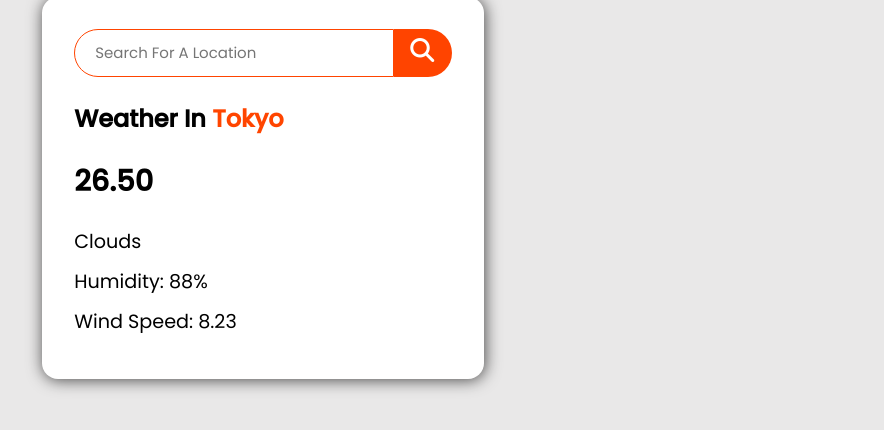
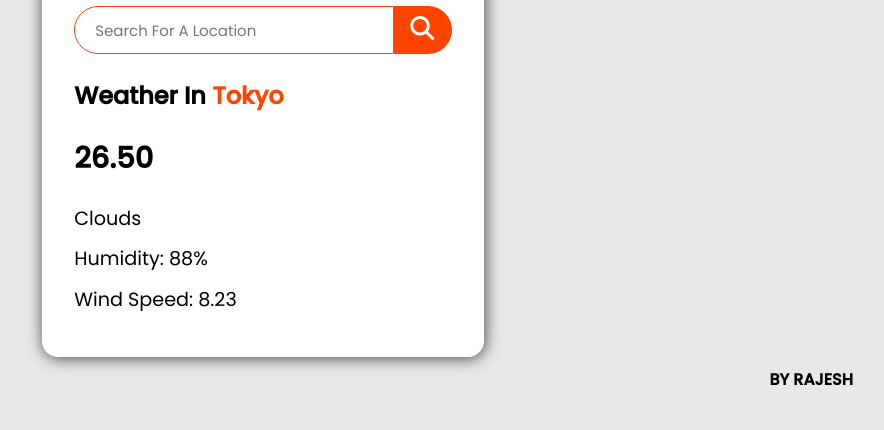
Before and after one commit to Rajesh0078/weather, a plain HTML site: page index.html in a window 1280 px wide. Shown: the part 256-686 px from the top of the page, without its empty margins (377-1261 px from the left). Drawn offline with Linux system fonts and the light colour scheme.

Commit message:
name added

```diff
--- a/index.html
+++ b/index.html
@@ -24,6 +24,8 @@
         <p id="wind">wind speed: 8.23</p>
     </div>
 
+    <h4 style="margin: 10px 50px; align-self: flex-end;">BY RAJESH</h4>
+
 
     <script src="script.js"></script>
 </body>
```
